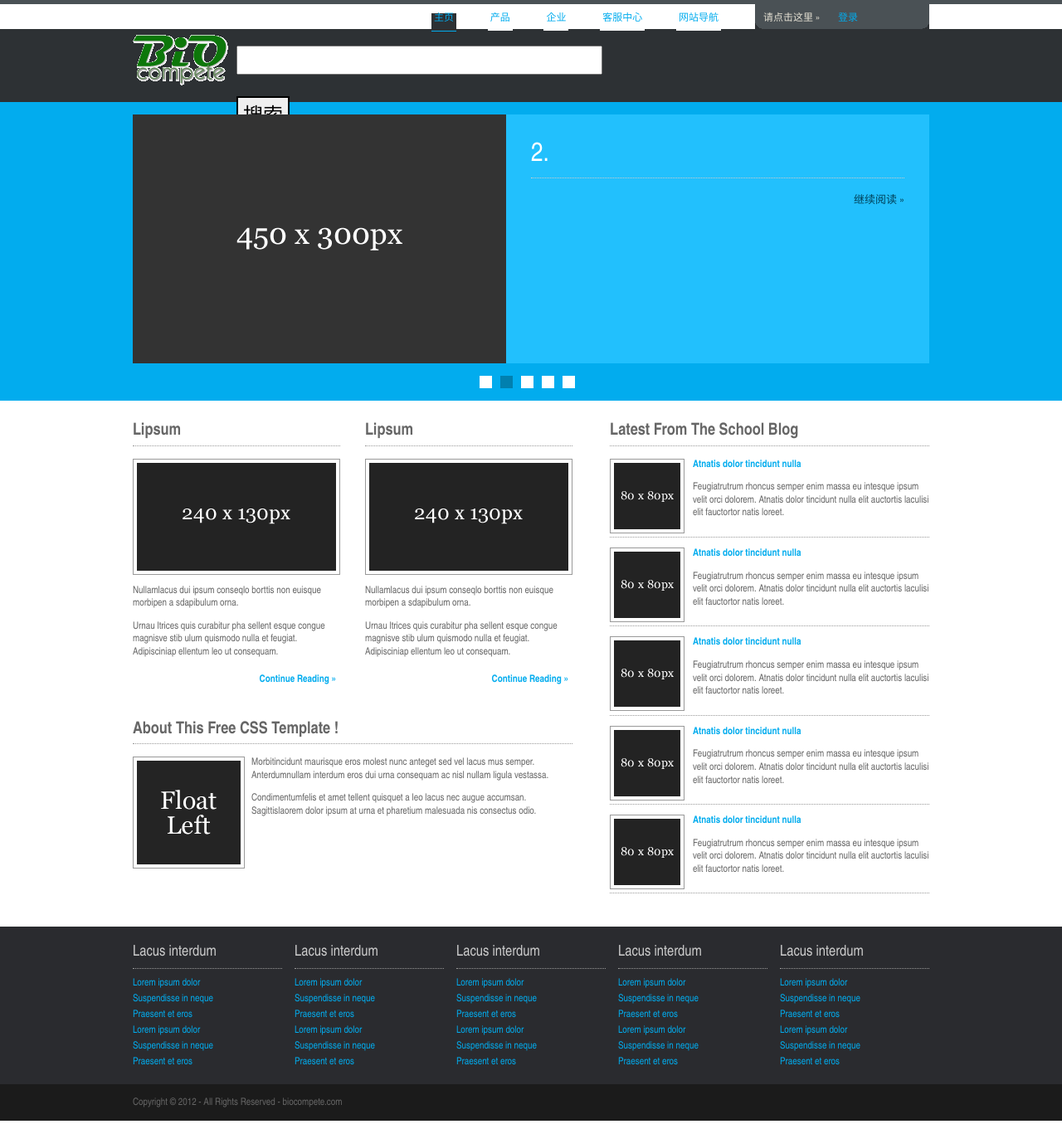
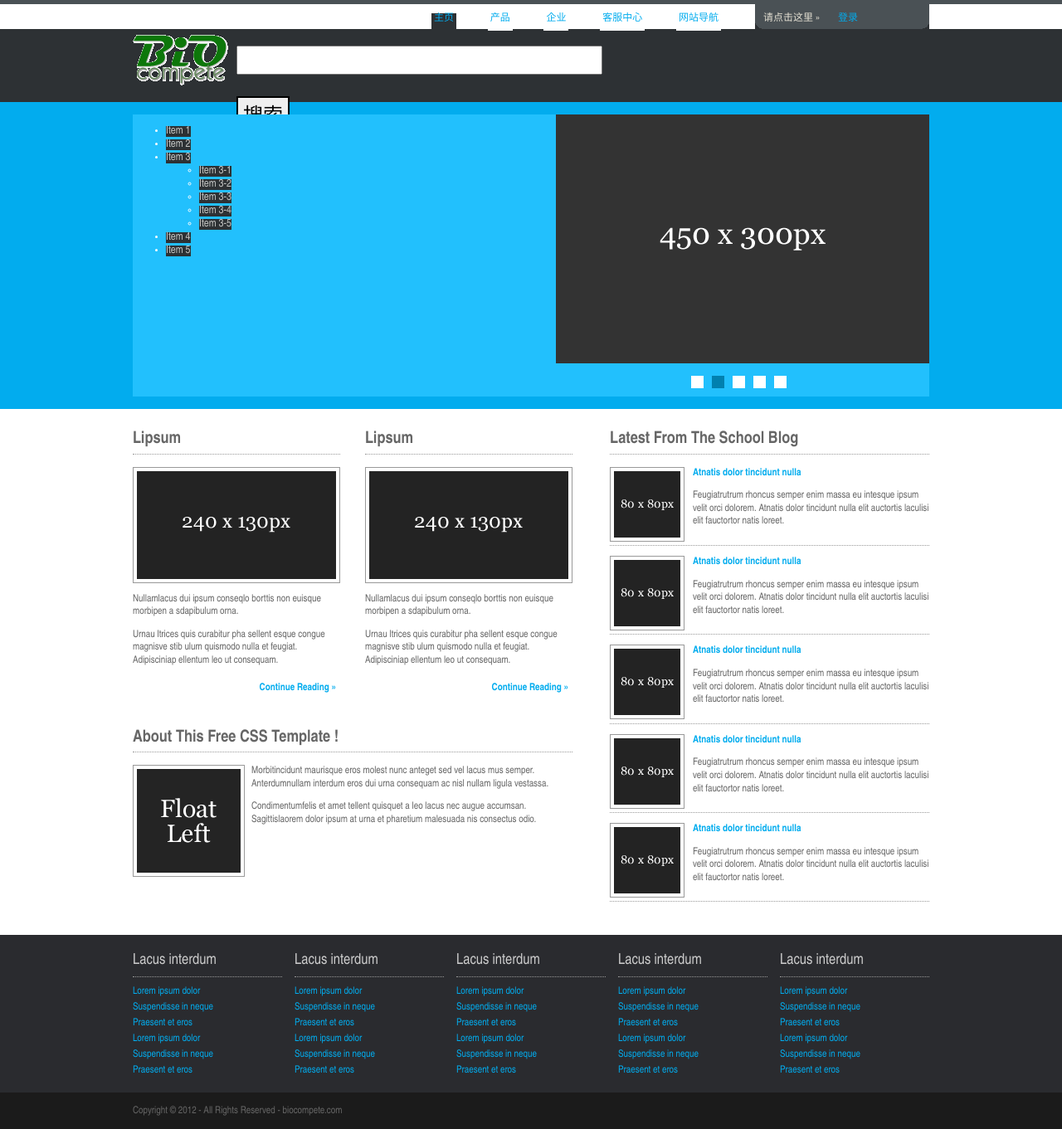
Before and after one commit to alex6327/arizona, a CodeIgniter app: page / in a window 1280 px wide. Shown: the whole page at 83% size. Run offline with CodeIgniter, Linux system fonts and the light colour scheme.

Commit message:
Nov. 13th

```diff
--- a/application/views/_slide.php
+++ b/application/views/_slide.php
@@ -5,40 +5,42 @@
  * and open the template in the editor.
  */
 ?>
+<div id="slide">
+
+<div id="category_menu">
+    <ul id="menu">
+        <li><a href="#">Item 1</a></li>
+        <li><a href="#">Item 2</a></li>
+        <li><a href="#">Item 3</a>
+            <ul>
+                <li><a href="#">Item 3-1</a></li>
+                <li><a href="#">Item 3-2</a></li>
+                <li><a href="#">Item 3-3</a></li>
+                <li><a href="#">Item 3-4</a></li>
+                <li><a href="#">Item 3-5</a></li>
+            </ul>
+        </li>
+        <li><a href="#">Item 4</a></li>
+        <li><a href="#">Item 5</a></li>
+    </ul>
+</div>
   <div id="featured_slide">
-    <div class="featured_box"><a href="#"><img src="/assets/images/demo/450x300.gif" alt="" /></a>
-      <div class="floater">
-        <h2>1. ABMGOOD.COM</h2>
-        <p>应用生物材料（ABM）公司是一家加拿大公司，是不断在寻找对生命科学的研究和药物开发的最新创新。 ABM公司开发和销售新产品和服务，要在最有竞争力的价格，最优质的研究人员。我们众多的产品线，全面覆盖众多尖端技术，如RT-PCR，抗体，RNA干扰，细胞永生化，与腺病毒和慢病毒表达系统。我们还提供各种定制服务，创造新的解决方案，以实验的挑战，并帮助您最大限度地提高您的时间，最大限度地减少您的研究工作量。</p>
-        <p class="readmore"><a href="#">继续阅读 &raquo;</a></p>
-      </div>
+
+        <div class="featured_box"><a href="#"><img src="/assets/images/demo/450x300.gif" alt="" /></a>
+
+        </div>
+        <div class="featured_box"><a href="#"><img src="/assets/images/demo/450x300.gif" alt="" /></a>
+
+        </div>
+        <div class="featured_box"><a href="#"><img src="/assets/images/demo/450x300.gif" alt="" /></a>
+
+        </div>
+        <div class="featured_box"><a href="#"><img src="/assets/images/demo/450x300.gif" alt="" /></a>
+
+        </div>
+        <div class="featured_box"><a href="#"><img src="/assets/images/demo/450x300.gif" alt="" /></a>
+
+        </div>
+
+  </div>
     </div>
-    <div class="featured_box"><a href="#"><img src="/assets/images/demo/450x300.gif" alt="" /></a>
-      <div class="floater">
-        <h2>2. </h2>
-        <p></p>
-        <p class="readmore"><a href="#">继续阅读 &raquo;</a></p>
-      </div>
-    </div>
-    <div class="featured_box"><a href="#"><img src="/assets/images/demo/450x300.gif" alt="" /></a>
-      <div class="floater">
-        <h2>3. </h2>
-        <p></p>
-        <p class="readmore"><a href="#">继续阅读 &raquo;</a></p>
-      </div>
-    </div>
-    <div class="featured_box"><a href="#"><img src="/assets/images/demo/450x300.gif" alt="" /></a>
-      <div class="floater">
-        <h2>4.</h2>
-        <p></p>
-        <p class="readmore"><a href="#">继续阅读 &raquo;</a></p>
-      </div>
-    </div>
-    <div class="featured_box"><a href="#"><img src="/assets/images/demo/450x300.gif" alt="" /></a>
-      <div class="floater">
-        <h2>5. </h2>
-        <p></p>
-        <p class="readmore"><a href="#">继续阅读 &raquo;</a></p>
-      </div>
-    </div>
-  </div>
--- a/application/views/template.php
+++ b/application/views/template.php
@@ -16,6 +16,7 @@
         <div class="warapper col1">
             <?php $this->load->view("_header");?>
         <div class="warapper col2">
+
             <?php $this->load->view("_slide");?>
         </div>
         <div class="warapper col3">
--- a/assets/css/featured_slide.css
+++ b/assets/css/featured_slide.css
@@ -1,22 +1,42 @@
-/*
-Template Name: School Education
-File: Featured Slider CSS
-Author: 88web
-Author URI: http://www.88web.org/
-Licence: <a href="http://creativecommons.org/licenses/by-sa/3.0/">Creative Commons Attribution-Share Alike 3.0 Unported License</a>
-*/
-
-#featured_slide {
-	position:relative;
+#slide{
+                     position:relative;
 	margin:0 auto 0;
 	display:block;
 	width:960px;
+	height:340px;
+	overflow:hidden;
+	font-size:13px;
+	font-family:"SimSun","宋体","Arial Narrow";
+	color:#FFFFFF;
+	background-color:#22C0FD;
+
+}
+#category_menu{
+                    position:relative;
+	margin:0 auto 0;
+	display:block;
+	width:510px;
 	height:300px;
 	overflow:hidden;
 	font-size:13px;
 	font-family:"SimSun","宋体","Arial Narrow";
 	color:#FFFFFF;
 	background-color:#22C0FD;
+                float: left;
+
+}
+#featured_slide {
+	position:relative;
+	margin:0 auto 0;
+	display:block;
+	width:450px;
+	height:300px;
+	overflow:hidden;
+	font-size:13px;
+	font-family:"SimSun","宋体","Arial Narrow";
+	color:#FFFFFF;
+	background-color:#22C0FD;
+                  float:right;
 	}
 
 #featured_slide a{
@@ -106,11 +126,12 @@ HTML Output:
 	position:relative;
 	margin:10px auto -5px;
 	display:block;
-	width:960px;
+	width:450px;
 	height:25px;
 	text-align:center;
-	background-image:url("../images/trans.png");
+	/*background-image:url("../images/trans.png");*/
 	z-index:1000;
+        float: right;
 	}
 
 #fsn ul{
--- a/assets/css/layout.css
+++ b/assets/css/layout.css
@@ -11,6 +11,7 @@ Licence: <a href="http://creativecommons.org/licenses/by-sa/3.0/">Creative Commo
 @import url(tables.css);
 @import url(featured_slide.css);
 @import url(loginslider.css);
+@import url(category_menu.css);
 
 body{
 	margin:0;
--- a/assets/css/navi.css
+++ b/assets/css/navi.css
@@ -29,13 +29,13 @@
 	padding:0 3px 9px 3px;
 	color:rgb(2,172,238);
 	background-color:rgb(255,255,255);
-	border-bottom:1px solid #2D3134;
+	/*border-bottom:1px solid #2D3134;*/
 	}
 
 #topbar #topnav li a:hover, #topbar #topnav li.active a{
 	color:#02ACEE;
 	background-color:#2D3134;
-	border-bottom-color:#02ACEE;
+	/*border-bottom-color:#02ACEE;*/
 	}
 
 
```
Also changed, not shown: application/views/_menu.php (added, +24 -0 lines).
